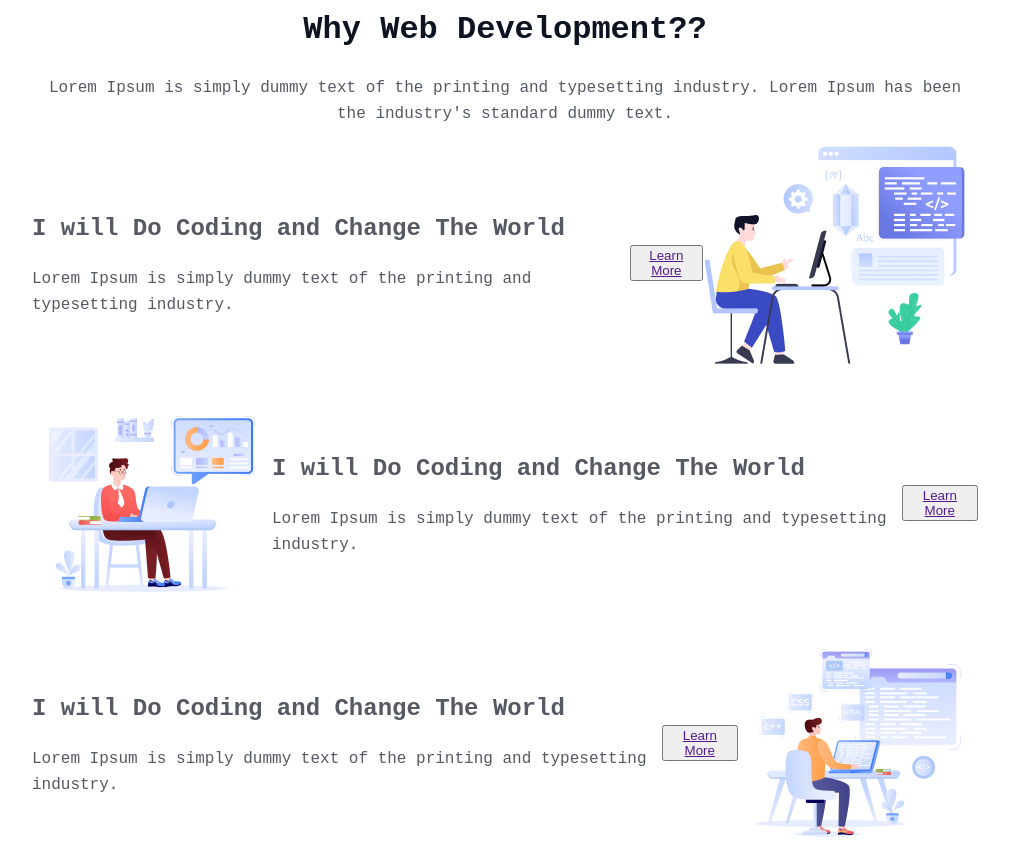
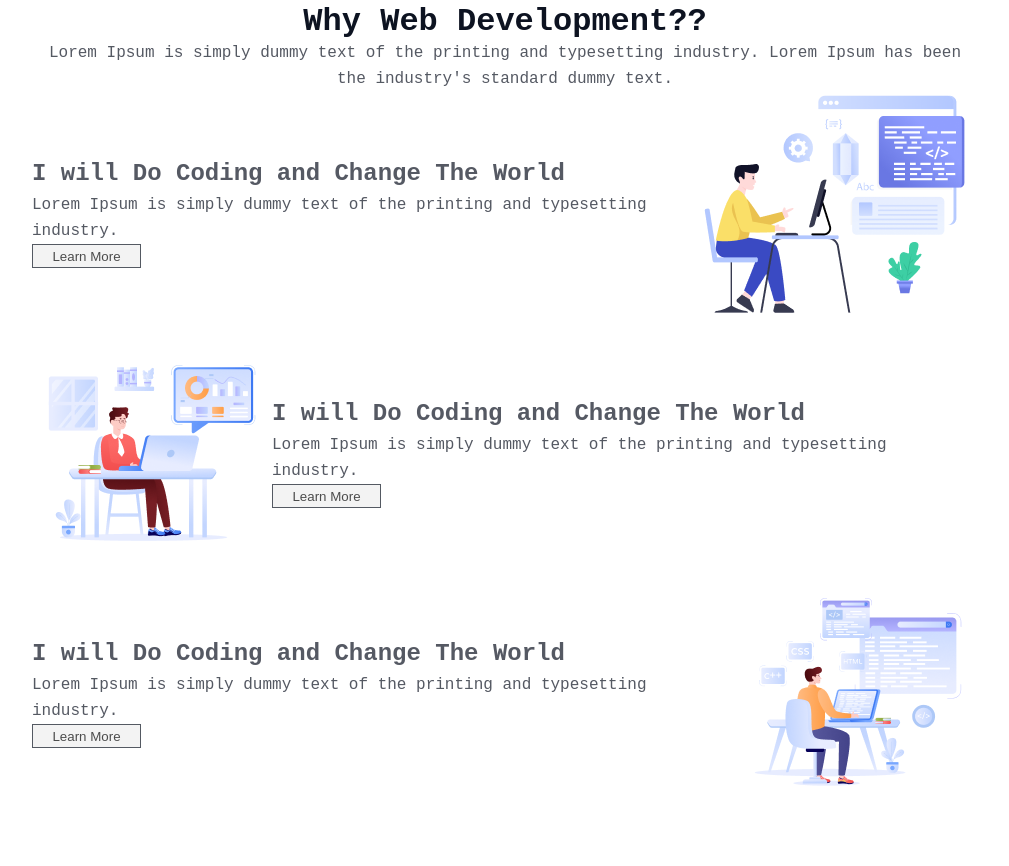
Before and after one commit to Kawsarhussain5/My_First__Assignment, a plain HTML site: page index.html in a window 1280 px wide. Shown: the part 849-1715 px from the top of the page, without its empty margins (135-1144 px from the left). Drawn offline with Linux system fonts and the light colour scheme; a web font is replaced by a local one.

Commit message:
added some change

```diff
--- a/index.html
+++ b/index.html
@@ -31,38 +31,34 @@
         <div class="sec1">
             <div class="content1">
                 <div><h2>I will Do Coding and Change The World</h2>
-                <p>Lorem Ipsum is simply dummy text of the printing and typesetting industry.</p></div>
-                <button><a href="">Learn More</a></button>
+                <p>Lorem Ipsum is simply dummy text of the printing and typesetting industry.</p>
+                <input class="btn" type="button" value="Learn More">
+              </div>
+
                 <img src="images/Layer_1.png" alt="">
 
             </div>
             <div class="content1">
                 <img src="images/Group 3.png" alt="">
                 <div><h2>I will Do Coding and Change The World</h2>
-                <p>Lorem Ipsum is simply dummy text of the printing and typesetting industry.</p></div>
-                <button><a href="">Learn More</a></button>
+                <p>Lorem Ipsum is simply dummy text of the printing and typesetting industry.</p>
+                <input class="btn" type="button" value="Learn More">
+              </div>
+
 
             </div>
             <div class="content1">
                 <div><h2>I will Do Coding and Change The World</h2>
-                <p>Lorem Ipsum is simply dummy text of the printing and typesetting industry.</p></div>
-                <button><a href="">Learn More</a></button>
+                <p>Lorem Ipsum is simply dummy text of the printing and typesetting industry.</p>
+                <input class="btn" type="button" value="Learn More">
+              </div>
+
                 <img src="images/Group 4.png" alt=""
             </div>
         </div>
     </div>
   </section>
-
-
-
-
-
-
   <!--Why Web Development end-->
-
-
-
-
 
 
     <!--My Inspiration section start-->
@@ -73,12 +69,6 @@
 
     </section>
   <!--My Inspiration section end-->
-
-
-
-
-
-
 
                    <!--My Current Target start-->
     <section id="target">
@@ -152,9 +142,9 @@
           </div>
   </div>
 </section>
+           <!--My Next Target end-->
 
-                  <!--My Next Target end-->
-                  <!--I need Support start-->
+           <!--I need Support start-->
 
 <section>
   <div class="main-support">
--- a/stayle/stayle.css
+++ b/stayle/stayle.css
@@ -2,6 +2,10 @@
 @import url('https://fonts.googleapis.com/css2?family=Azeret+Mono:ital,wght@0,100..900;1,100..900&display=swap');
 body{
     font-family: "Azeret Mono", monospace;
+}
+*{
+    margin: 0;
+    padding: 0;
 }
 #hero{
     background-image: url(  /images/Hero-bg.png);
@@ -87,6 +91,15 @@ text-align: left;
     line-height: 26px;
     text-align: left;
     opacity: 0.7;
+
+}
+#Development .content1 .btn{
+    width: 109px;
+    height: 24px;
+    box-sizing: border-box;
+    border: 1px solid rgb(13, 19, 33);
+    opacity: 0.7;
+
 
 }
 
```
